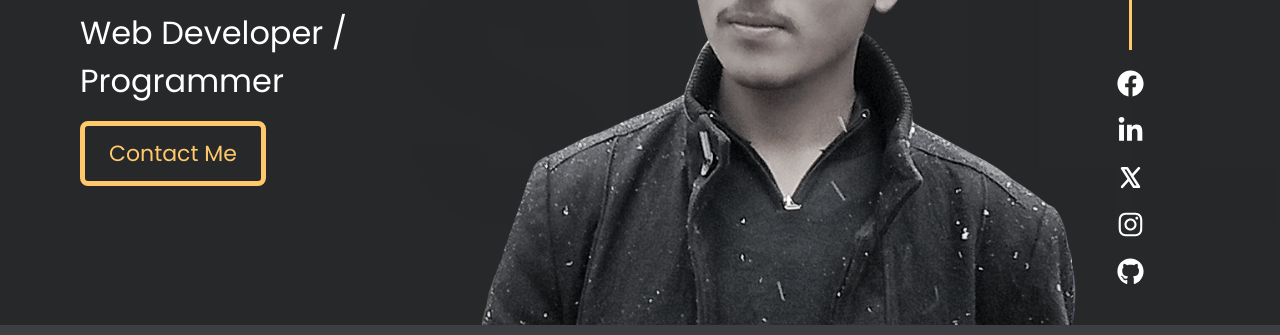
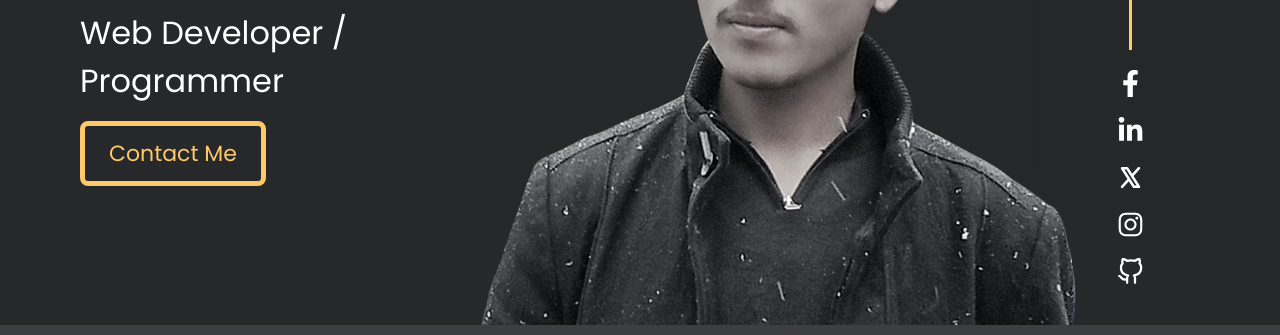
Before and after one commit to agha-naveed/my-portfolio, a React (Vite) app: page / in a window 1280 px wide. Shown: the part 402-737 px from the top of the page. Built offline with nearby package versions, Linux system fonts and the light colour scheme.

Commit message:
added new logos

```diff
--- a/src/App.css
+++ b/src/App.css
@@ -71,7 +71,6 @@
 .p-circle, .p-heading {
   transition: 0.1s ease-out;
 }
-
 .project:hover .p-heading {
   color: #FFC86B;
 }
--- a/src/extraComponents/SocialLogos.jsx
+++ b/src/extraComponents/SocialLogos.jsx
@@ -1,17 +1,18 @@
 import React from 'react'
-import { FaFacebook, FaLinkedinIn, FaInstagram, FaGithub } from "react-icons/fa";
+import { FaFacebookF, FaLinkedinIn, FaInstagram } from "react-icons/fa";
 import { PiXLogoBold } from "react-icons/pi";
+import { FiGithub } from "react-icons/fi";
 
 export default function SocialLogos() {
   return (
     <div className='justify-items-center content-end grid gap-5 ml-10'>
         <div className='w-[3px] h-24 bg-yellow-text'></div>
         <div className='text-white text-[27px] grid gap-5'>
-            <FaFacebook className='transition-all cursor-pointer' />
-            <FaLinkedinIn />
-            <PiXLogoBold />
-            <FaInstagram />
-            <FaGithub />
+            <FaFacebookF className='transition-all cursor-pointer hover:text-[#316FF6]' />
+            <FaLinkedinIn className='transition-all cursor-pointer hover:text-[#0077B5]' />
+            <PiXLogoBold className='transition-all cursor-pointer hover:text-black' />
+            <FaInstagram className='"' />
+            <FiGithub className='' />
         </div>
     </div>
   )
--- a/tailwind.config.js
+++ b/tailwind.config.js
@@ -10,7 +10,7 @@ export default {
         "dark-gray": "#272829",
         "light-gray": "#3D3E42",
         "text-clr": "#b4b4b4",
-        "yellow-text": "#FFC86B"
+        "yellow-text": "#FFC86B",
       },
       fontFamily: {
         "poppins-light": ['poppins-light'],
```
